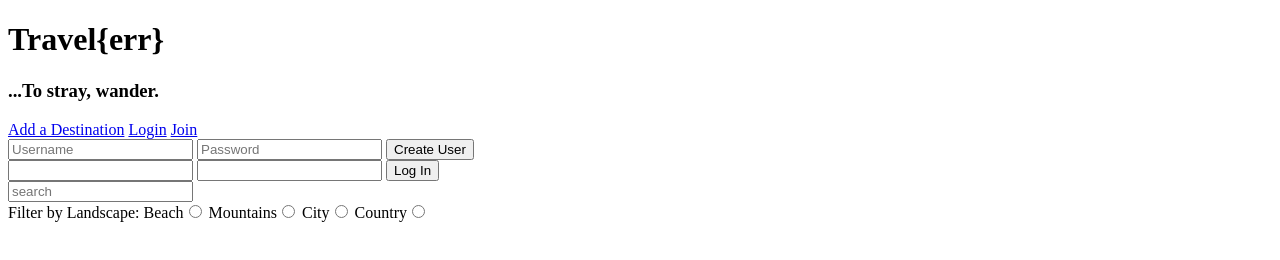
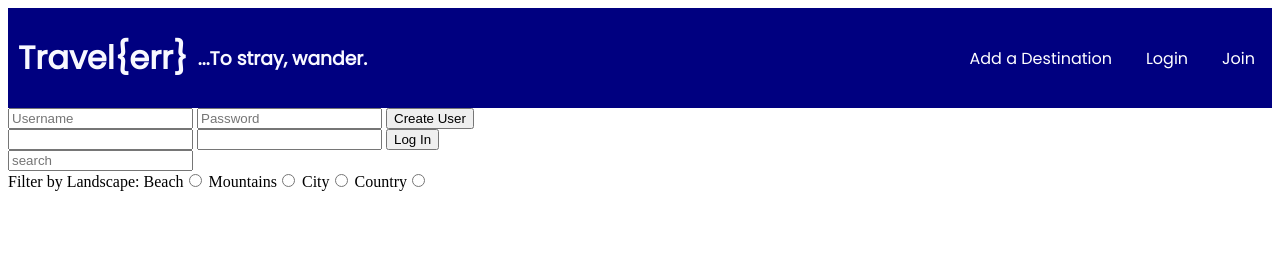
Before and after one commit to saraweggs/Mean-Travel-App, a website: page public/index.html in a window 1280 px wide. Drawn offline with nearby package versions, Linux system fonts and the light colour scheme; no server answers.

Commit message:
added app.css file and updated header

```diff
--- /dev/null
+++ b/public/app.css
@@ -0,0 +1,40 @@
+.navigationBar {
+  display: flex;
+  flex-direction: row;
+  justify-content: space-between;
+  height: 100px;
+  background-color: navy;
+}
+
+.header {
+  display: flex;
+  flex-direction: row;
+  align-items: center;
+  margin: 10px;
+  color: ghostwhite;
+  font-family: 'Poppins', sans-serif;
+}
+
+h3 {
+  margin-left: 10px;
+}
+
+.nav {
+  display: flex;
+  flex-direction: row;
+  justify-content: flex-end;
+  align-items: center;
+  font-family: 'Poppins', sans-serif;
+}
+
+.nav > a {
+  padding: 15px;
+  margin: 2px;
+  text-decoration: none;
+  color: white;
+}
+
+.nav > a:hover {
+  background-color: ghostwhite;
+  color: navy;
+}
--- a/public/index.html
+++ b/public/index.html
@@ -6,6 +6,8 @@
         <title>Travel{err}</title>
         <script src="https://ajax.googleapis.com/ajax/libs/angularjs/1.7.8/angular.min.js" charset="utf-8"></script>
         <script src="/app.js" charset="utf-8"></script>
+        <link rel="stylesheet" href="app.css">
+        <link href="https://fonts.googleapis.com/css?family=Poppins&display=swap" rel="stylesheet">
     </head>
     <body ng-controller="MainController as ctrl">
         <div ng-include="'/partials/navigation.html'"></div>
--- a/public/partials/navigation.html
+++ b/public/partials/navigation.html
@@ -1,11 +1,14 @@
 <div class="navigationBar">
   <div class="header">
-    <h1>Travel{err}</h1>
-    <h3>...To stray, wander.</h3>
+      <h1 class="logo">Travel{err}</h1>
+      <h3>...To stray, wander.</h3>
   </div>
   <div class="nav">
-    <a href="#">Add a Destination</a>
-    <a href="#">Login</a>
-    <a href="#">Join</a>
+      <a href="#">Add a Destination</a>
+      <a href="#">Login</a>
+      <a href="#">Join</a>
   </div>
 </div>
+<div class="headerImage">
+
+</div>
```
